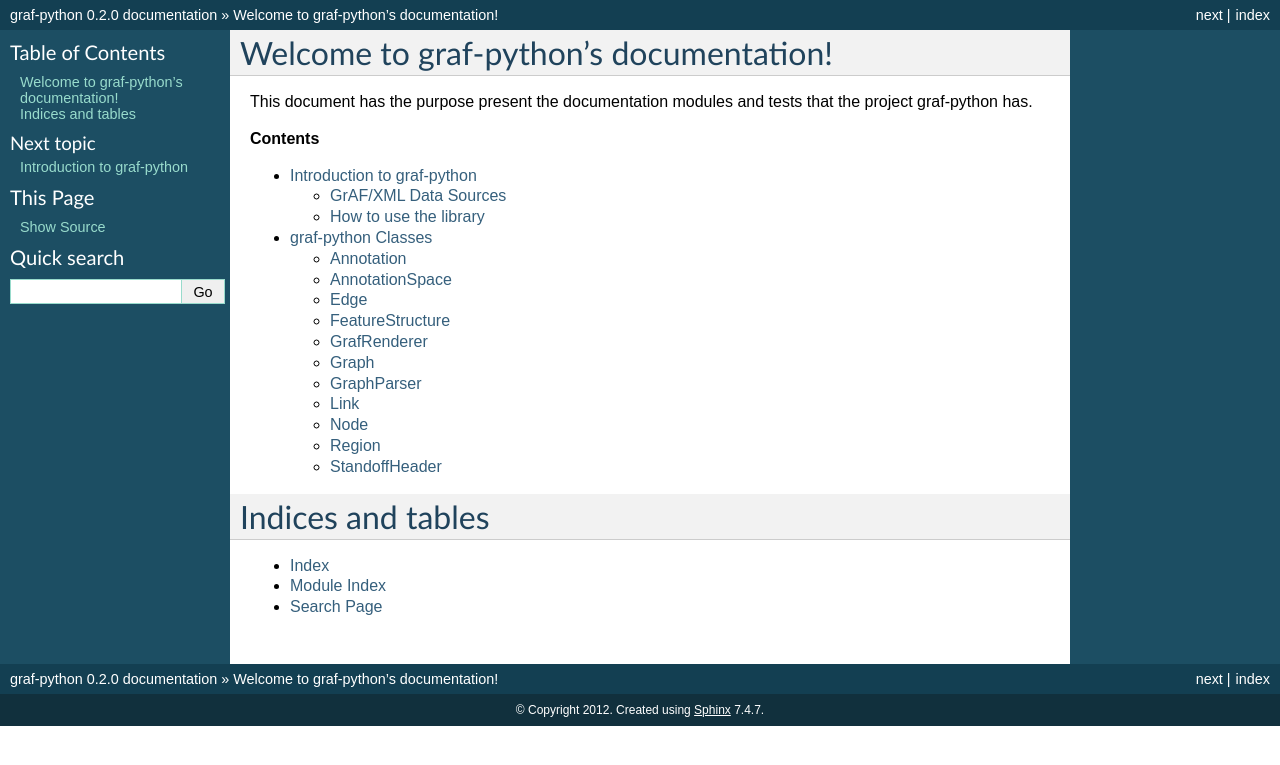
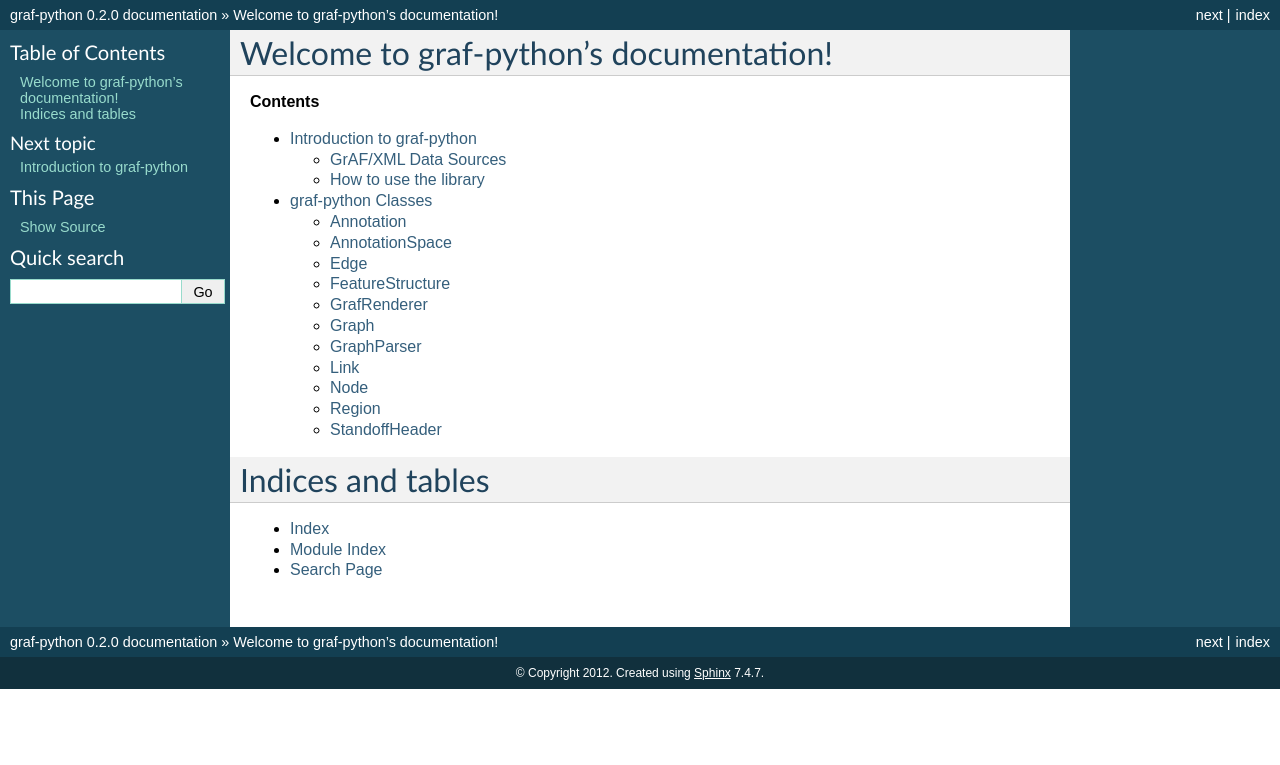
Before and after one commit to cidles/graf-python, a Sphinx documentation site: the page built from doc/index.rst, in a window 1280 px wide. Shown: the top 765 px of the page. Built offline with Sphinx 7.4.7, drawn with Linux system fonts in a browser that asks for light colours; formulas are drawn with MathJax 3.

Commit message:
Updated docs.

```diff
--- a/doc/index.rst
+++ b/doc/index.rst
@@ -5,8 +5,6 @@
 
 Welcome to graf-python's documentation!
 =======================================
-
-This document has the purpose present the documentation modules and tests that the project graf-python has.
 
 **Contents**
 
```
